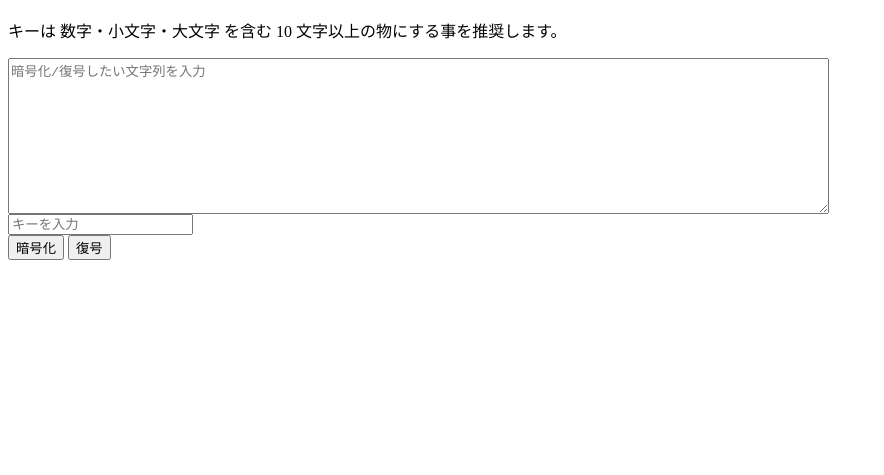
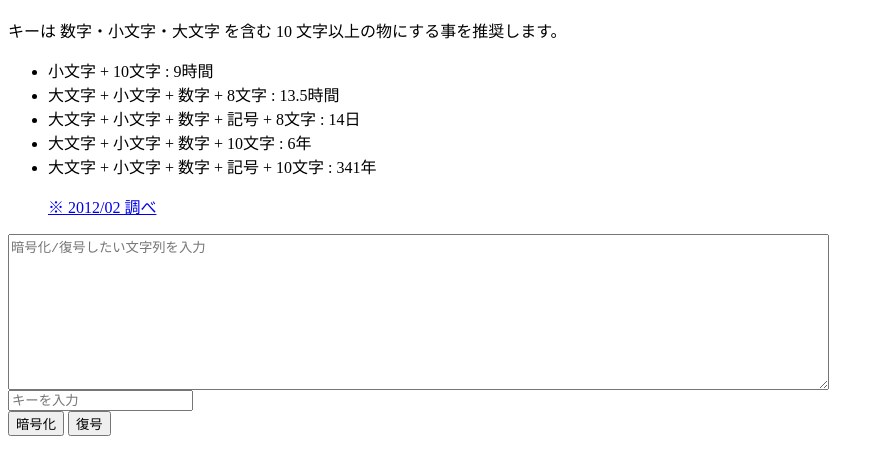
Before and after one commit to katai5plate/crypt-tool, a plain HTML site: page index.html in a window 1280 px wide. Shown: the part 57-532 px from the top of the page, without its empty margins (0-884 px from the left). Drawn offline with Linux system fonts and the light colour scheme.

Commit message:
Update index.html

```diff
--- a/index.html
+++ b/index.html
@@ -5,6 +5,14 @@
 <h1>暗号化ツール</h1>
 
 <p>キーは 数字・小文字・大文字 を含む 10 文字以上の物にする事を推奨します。</p>
+<ul>
+ <li>小文字 + 10文字 : 9時間</li>
+ <li>大文字 + 小文字 + 数字 + 8文字 : 13.5時間</li>
+ <li>大文字 + 小文字 + 数字 + 記号 + 8文字 : 14日</li>
+ <li>大文字 + 小文字 + 数字 + 10文字 : 6年</li>
+ <li>大文字 + 小文字 + 数字 + 記号 + 10文字 : 341年</li>
+ <p><a href="https://www.dit.co.jp/service/security/report/03.html">※ 2012/02 調べ</a></p>
+</ul>
 
 <textarea id="contents" rows="10" cols="100" placeholder="暗号化/復号したい文字列を入力"></textarea>
 <br>
```
